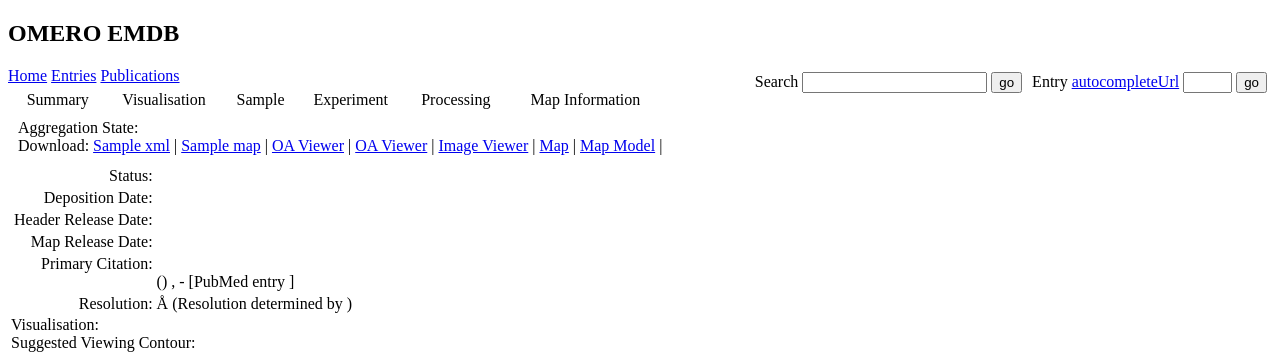
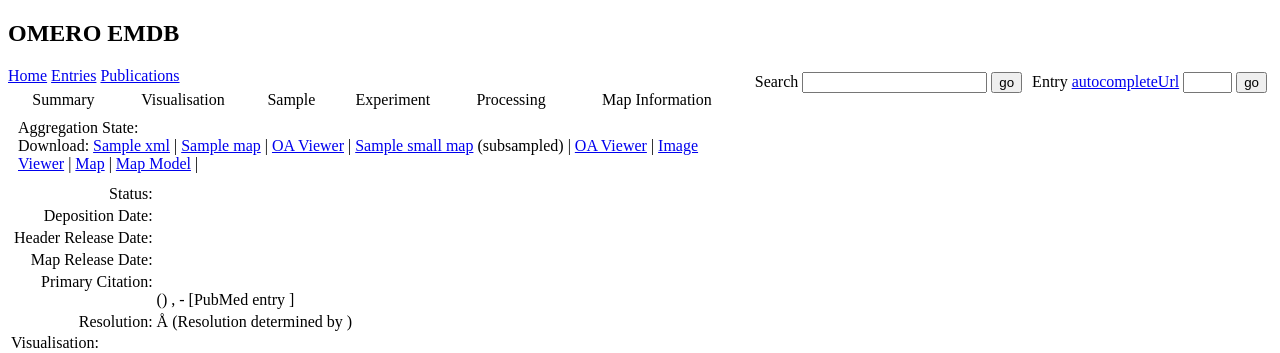
Before and after one commit to ome/webemdb, a Django app: template templates/webemdb/entries/entry.html in a window 1280 px wide. Shown: the top 353 px of the page. Run offline with Django 3.2, Linux system fonts and the light colour scheme; the template is opened without the code that fills it: most values are stand-ins (such as "Sample title", 1, 10 or a date in 2020).

Commit message:
Fixes for display and download of maps and xml from webemdb. See #2603
git-svn-id: file:///home/svn/omero/trunk@8125 05709c45-44f0-0310-885b-81a1db45b4a6

```diff
--- a/templates/webemdb/entries/entry.html
+++ b/templates/webemdb/entries/entry.html
@@ -54,11 +54,12 @@ $(document).ready(function() {
                     <div id="entrySub">Aggregation State: <span id="aggregationState"></span></div>
                     Download:
                     {% if xml %}<a id="emdbxml" href="{% url webemdb_file xml.id %}">{{ xml.getFileName }}</a> | {% endif %}
-                    {% if img and map %}
+                    {% if map %}
                         <a id="emdbmap" href="{% url webemdb_file map.id %}">{{ map.getFileName }}</a> |
                         <a href="{% url webemdb_oa_viewer map.id %}">OA Viewer</a> |
                     {% endif %}
                     {% if smallMap %}
+                        <a id="emdbmap" href="{% url webemdb_file smallMap.id %}">{{ smallMap.getFileName }}</a> (subsampled) |
                         <a href="{% url webemdb_oa_viewer smallMap.id %}">OA Viewer</a> |
                     {% endif %}
                     {% if img %}
--- a/views.py
+++ b/views.py
@@ -721,7 +721,7 @@ def getFile (request, fileId):
         rsp['Content-Type'] = mimetype
         rsp['Content-Length'] = ann.getFileSize()
         # this tells the browser to give the user a 'download' dialog
-        #rsp['Content-Disposition'] = 'attachment; filename=%s' % (ann.getFileName().replace(" ","_"))
+        rsp['Content-Disposition'] = 'attachment; filename=%s' % (ann.getFileName().replace(" ","_"))
 
         return rsp
 
```
